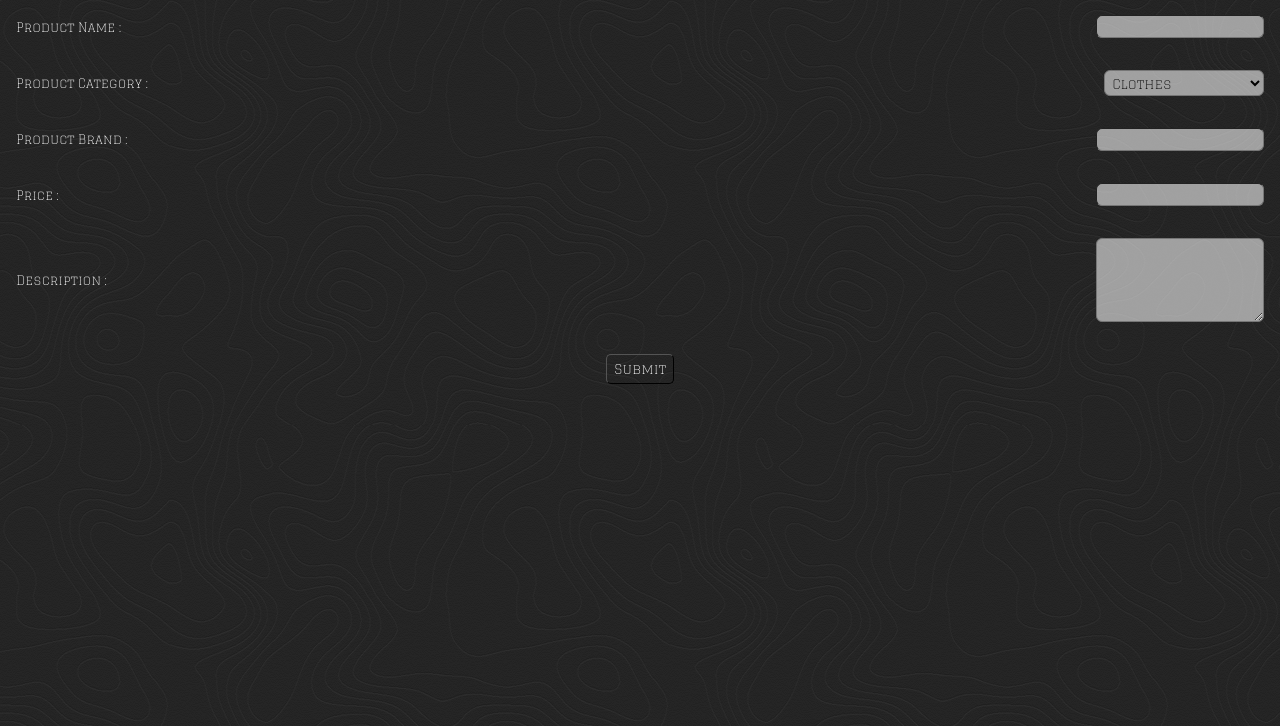
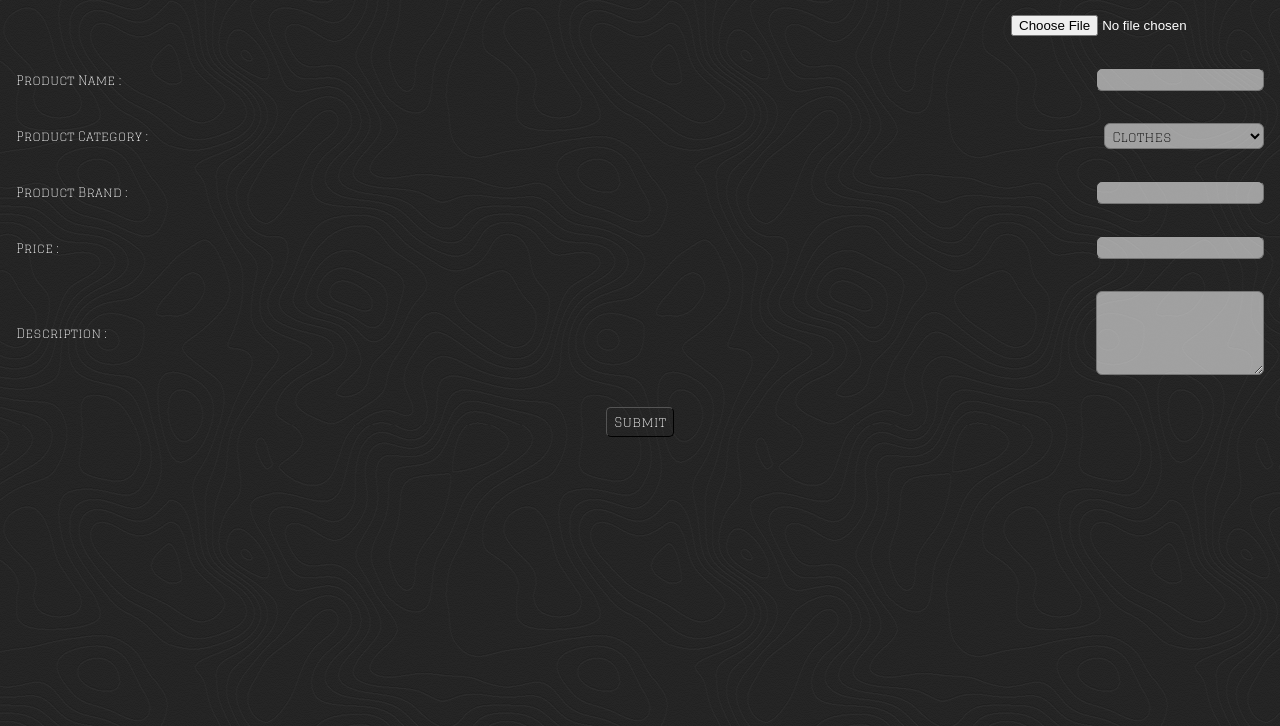
Before and after one commit to craig-tanaka/Afrosotre-Admin, a plain HTML site: page public/index.html in a window 1280 px wide. Shown: the part 74-800 px from the top of the page. Drawn offline with Linux system fonts and the light colour scheme; some packages are replaced by stand-ins of ours.

Commit message:
added file input

```diff
--- a/public/index.html
+++ b/public/index.html
@@ -29,6 +29,10 @@
     <form action="" >
       <h5 class="form-header">Please Enter Product Details</h5>
 
+      <div class="form-row">
+        <label for="product-image"></label>
+        <input type="file" name="" id="product-image">
+      </div>
       <div class="form-row">
         <label for="product-name">Product Name :</label>
         <input type="text" class="form-input" id="product-name">
```
